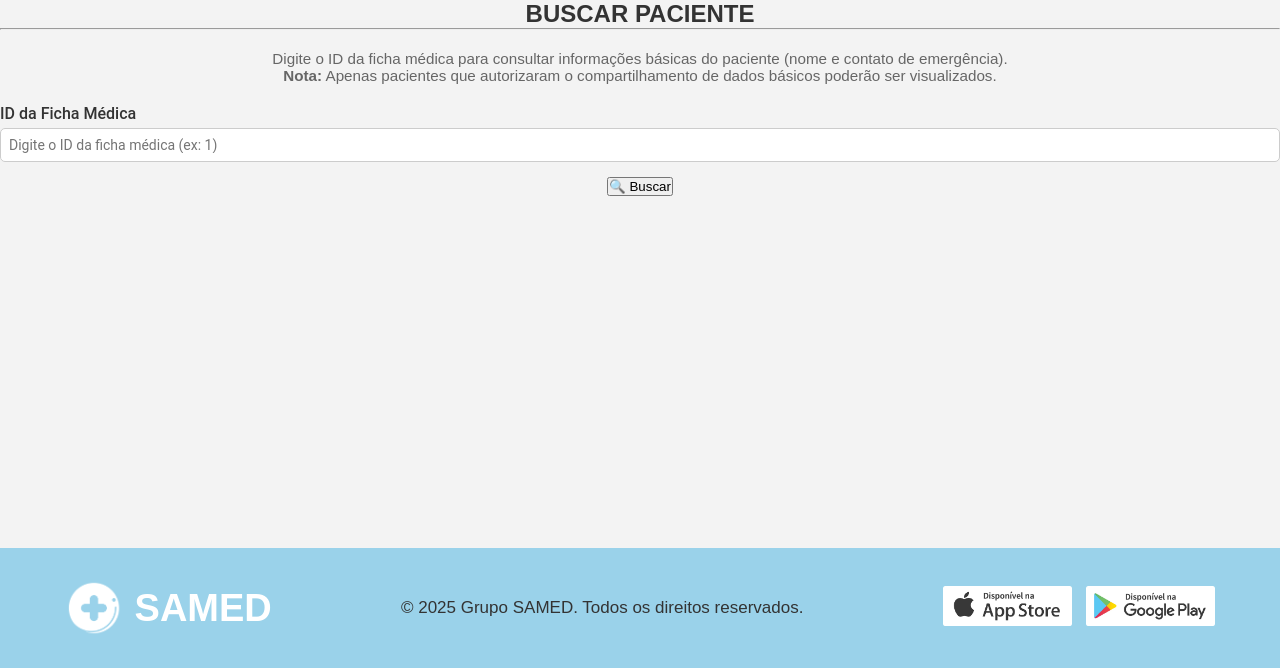
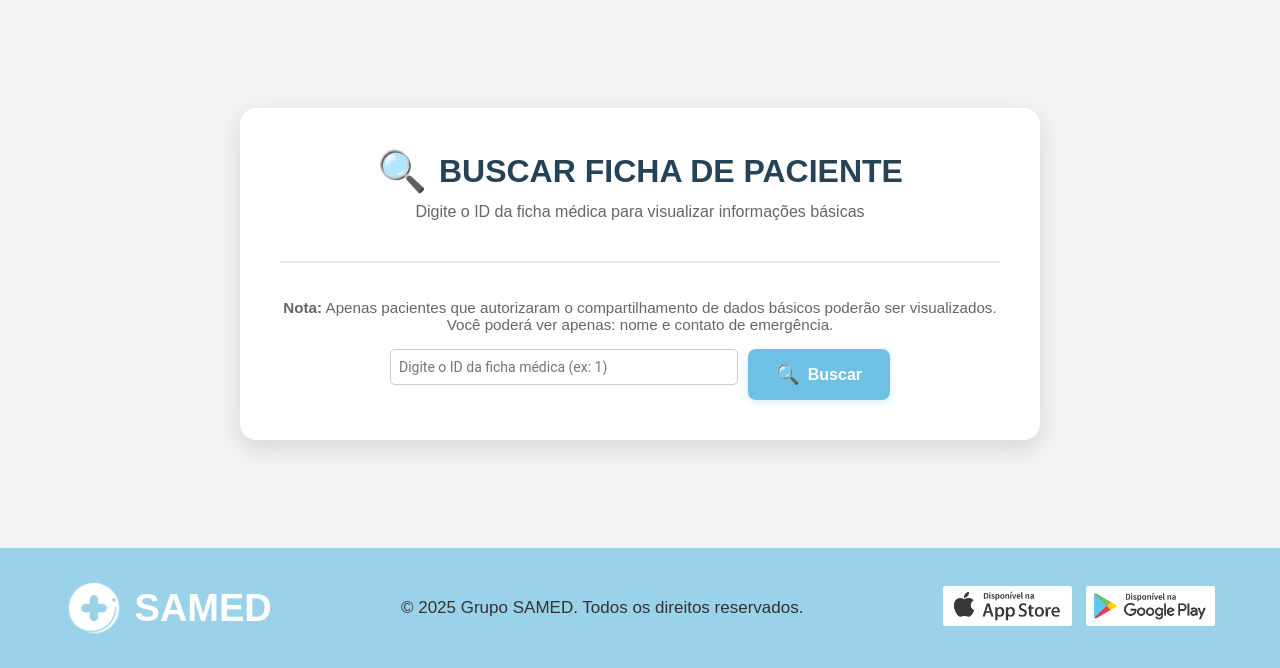
Before and after one commit to JuliaSBarbosa/samed, a PHP site: page /buscar_paciente.php in a window 1280 px wide. Shown: the part 132-800 px from the top of the page. Run offline with PHP 8.4, Linux system fonts and the light colour scheme; the visitor is signed in with stand-in values (Sample User, id 1).

Commit message:
Corrigir restrições de acesso e melhorar interface de busca

```diff
--- a/buscar_paciente.php
+++ b/buscar_paciente.php
@@ -52,34 +52,38 @@ if (!isset($_SESSION['usuario_tipo']) || $_SESSION['usuario_tipo'] !== 'paciente
     </header>
 
     <!-- Conteúdo principal -->
-    <main>
-        <section class="secao-busca">
-            <h2>BUSCAR PACIENTE</h2>
-            <hr>
-            <p style="margin: 20px 0; color: #666;">
-                Digite o ID da ficha médica para consultar informações básicas do paciente (nome e contato de emergência).
-                <br><strong>Nota:</strong> Apenas pacientes que autorizaram o compartilhamento de dados básicos poderão ser visualizados.
+    <main class="scanner-container">
+        <div class="scanner-wrapper">
+            <h2 class="scanner-titulo">
+                <span class="scanner-icon">🔍</span>
+                BUSCAR FICHA DE PACIENTE
+            </h2>
+            <p class="scanner-subtitulo">Digite o ID da ficha médica para visualizar informações básicas</p>
+
+            <div class="scanner-manual">
+                <p class="manual-text">
+                    <strong>Nota:</strong> Apenas pacientes que autorizaram o compartilhamento de dados básicos poderão ser visualizados.
+                    <br>Você poderá ver apenas: nome e contato de emergência.
                 </p>
-
-            <form method="GET" action="visualizar_paciente.php" class="form-busca">
-                <div class="campo-busca">
-                    <label for="id_ficha">ID da Ficha Médica</label>
+                <form method="GET" action="visualizar_paciente.php" class="scanner-form">
+                    <div class="input-group">
                         <input
                             type="number"
-                        id="id_ficha"
                             name="id_ficha"
+                            id="idFicha"
                             placeholder="Digite o ID da ficha médica (ex: 1)"
-                        class="input-busca"
+                            class="scanner-input"
                             min="1"
                             required
                         >
-                </div>
-                <button type="submit" class="btn-buscar">
+                        <button type="submit" class="btn-scanner">
                             <span>🔍</span>
                             Buscar
                         </button>
+                    </div>
                 </form>
-        </section>
+            </div>
+        </div>
     </main>
 
     <!-- Rodapé -->
--- a/form_dependentes.php
+++ b/form_dependentes.php
@@ -552,9 +552,9 @@ if (isset($_SESSION['dados_form'])) {
 
                 <label for="autorizacao_usuario">Autoriza usuários comuns consultar informações básicas (nome, telefone, contato de emergência)?</label>
                 <select id="autorizacao_usuario" name="autorizacao_usuario" required>
-                 <option value="">Selecione</option>
-                    <option value="sim">Sim, autorizo</option>
-                    <option value="nao">Não autorizo</option>
+                    <option value="">Selecione</option>
+                    <option value="sim" <?= (($dados_form['autorizacao_usuario'] ?? $perfil_dependente['autorizacao_usuario'] ?? '') === 'sim') ? 'selected' : '' ?>>Sim, autorizo</option>
+                    <option value="nao" <?= (($dados_form['autorizacao_usuario'] ?? $perfil_dependente['autorizacao_usuario'] ?? '') === 'nao') ? 'selected' : '' ?>>Não autorizo</option>
                 </select>
 
             </div>
--- a/form_perfil.php
+++ b/form_perfil.php
@@ -594,8 +594,8 @@ if (isset($_SESSION['dados_form'])) {
                     contato de emergência)?</label>
                 <select id="autorizacao_usuario" name="autorizacao_usuario" required>
                     <option value="">Selecione</option>
-                    <option value="sim">Sim, autorizo</option>
-                    <option value="nao">Não autorizo</option>
+                    <option value="sim" <?= (($dados_form['autorizacao_usuario'] ?? $perfil['autorizacao_usuario'] ?? '') === 'sim') ? 'selected' : '' ?>>Sim, autorizo</option>
+                    <option value="nao" <?= (($dados_form['autorizacao_usuario'] ?? $perfil['autorizacao_usuario'] ?? '') === 'nao') ? 'selected' : '' ?>>Não autorizo</option>
                 </select>
 
             </div>
--- a/hospital.php
+++ b/hospital.php
@@ -1,3 +1,6 @@
+<?php
+require_once 'verificar_login.php';
+?>
 <!DOCTYPE html>
 <html lang="pt-BR">
 
```
Also changed, not shown: estilos/style.css (+29 -5 lines), visualizar_paciente.php (+28 -10 lines). Lines whose indentation alone changed are shown as unchanged.
